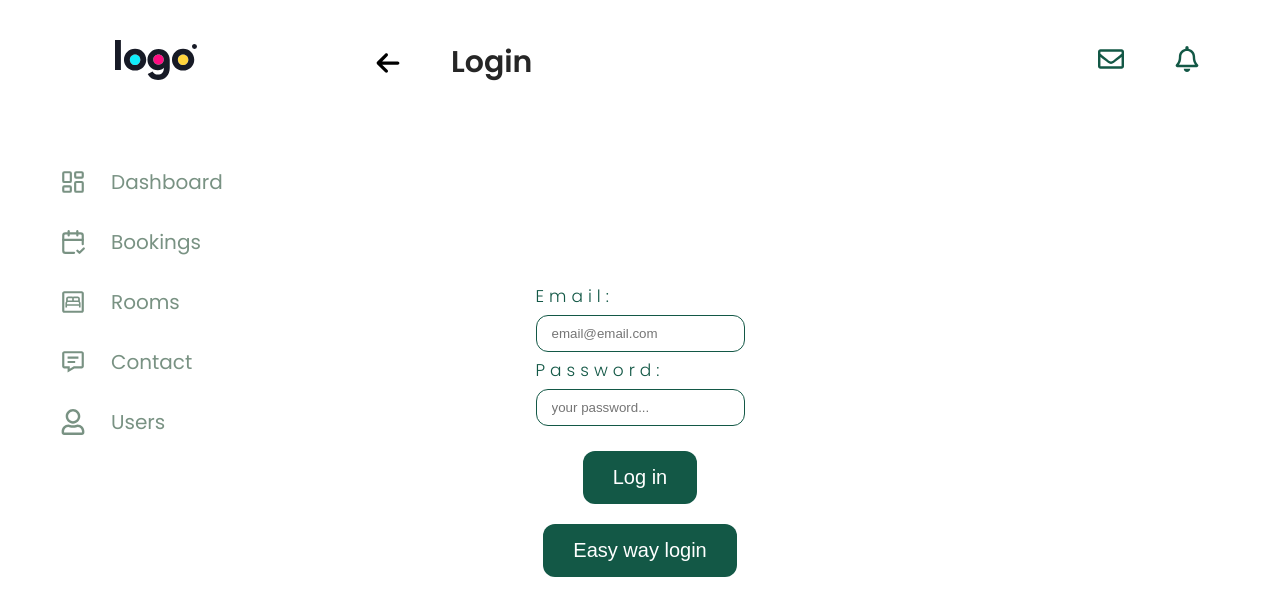
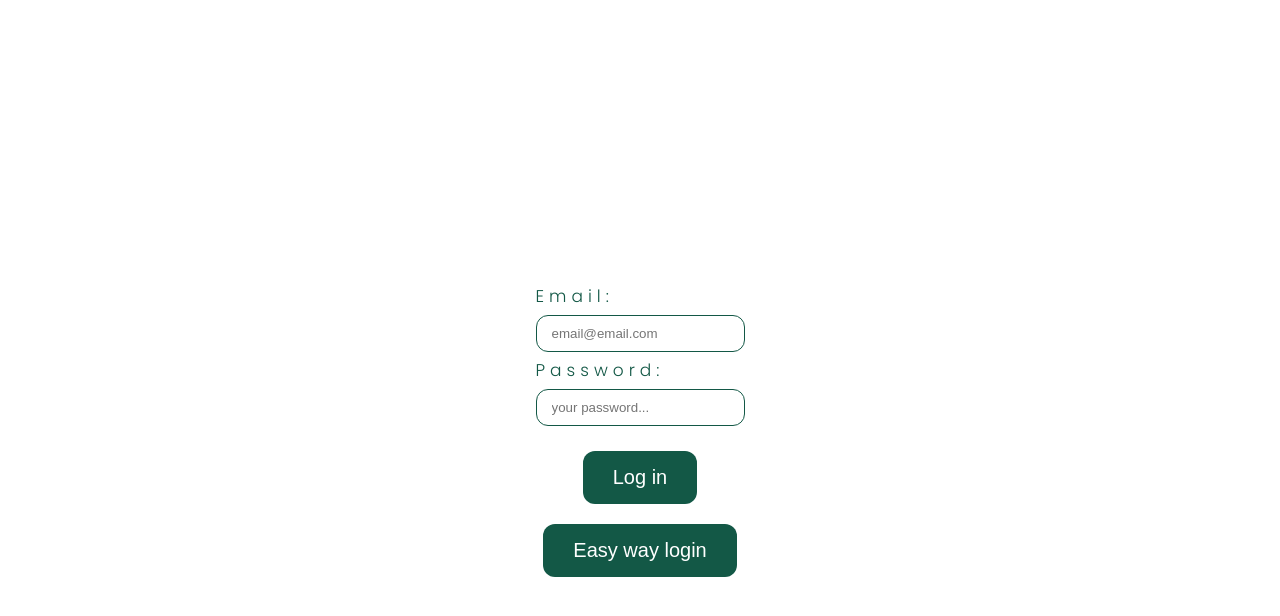
Before and after one commit to nzluis/dashboard_miranda, a React (Vite) app: page /login in a window 1280 px wide. Shown: the top 616 px of the page. Built offline with nearby package versions, Linux system fonts and the light colour scheme.

Commit message:
fix: avoid try accesin routes

```diff
--- a/src/pages/LoginPage.jsx
+++ b/src/pages/LoginPage.jsx
@@ -23,7 +23,7 @@ export default function Login() {
     }
 
     const result = auth === '1' ? (
-        <Navigate to='/dashboard' />
+        <Navigate to='/' />
     ) : (
         <LoginContainer>
             <FormAbsolute onSubmit={(e) => handleSubmit(e)}>
--- a/src/pages/RootPage.jsx
+++ b/src/pages/RootPage.jsx
@@ -1,10 +1,13 @@
 import { Outlet } from "react-router-dom";
 import Panel from "../components/Panel";
 import Navbar from "../components/Navbar"
-import { useState } from "react";
+import { useContext, useState } from "react";
+import { AuthContext } from "../App";
 
 export default function Root() {
     const [visiblePanel, setVisiblePanel] = useState(true)
+    const { auth } = useContext(AuthContext)
+
     return (
         <div style={{
             display: 'grid',
@@ -19,8 +22,8 @@ export default function Root() {
                 'dashboard'`
 
         }}>
-            <Navbar visiblePanel={visiblePanel} setVisiblePanel={setVisiblePanel} />
-            {visiblePanel && <Panel />}
+            {auth === '1' && <Navbar visiblePanel={visiblePanel} setVisiblePanel={setVisiblePanel} />}
+            {visiblePanel && auth === '1' && <Panel />}
             <Outlet />
         </div>
     )
```
